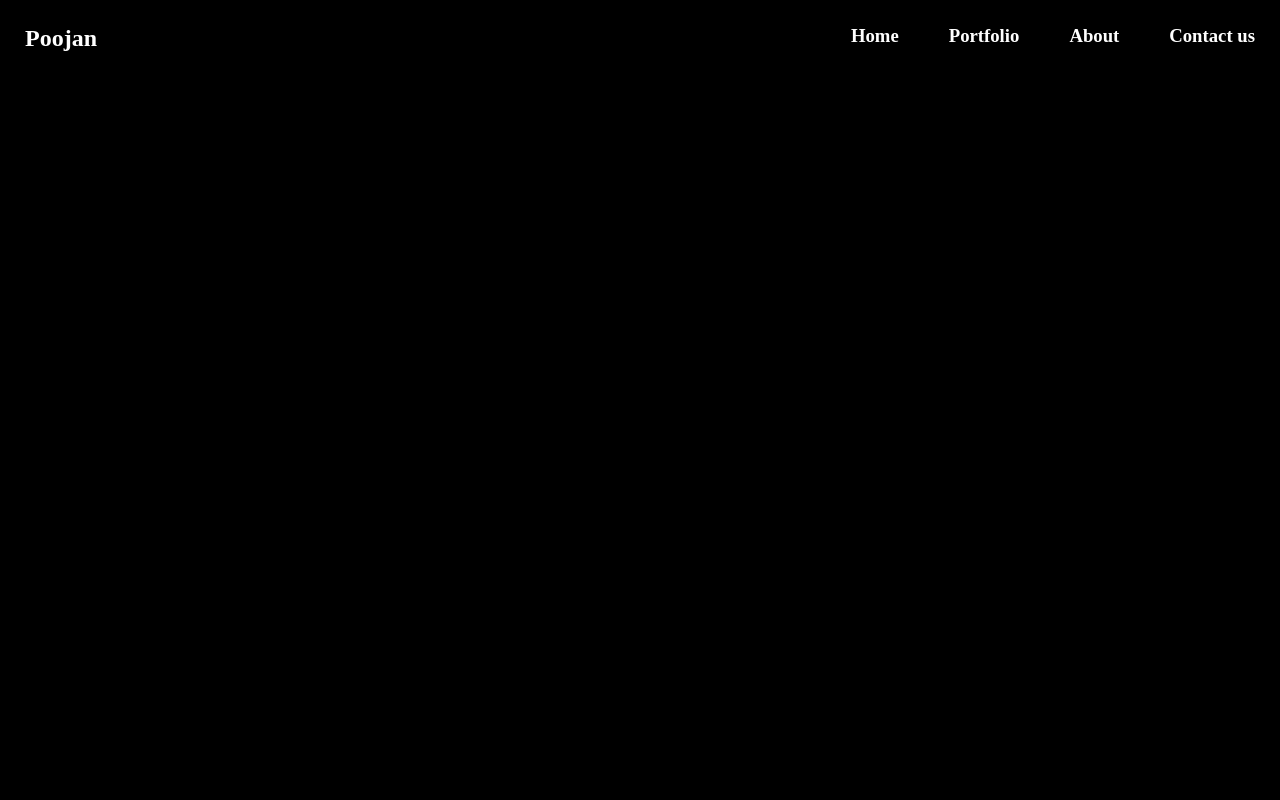
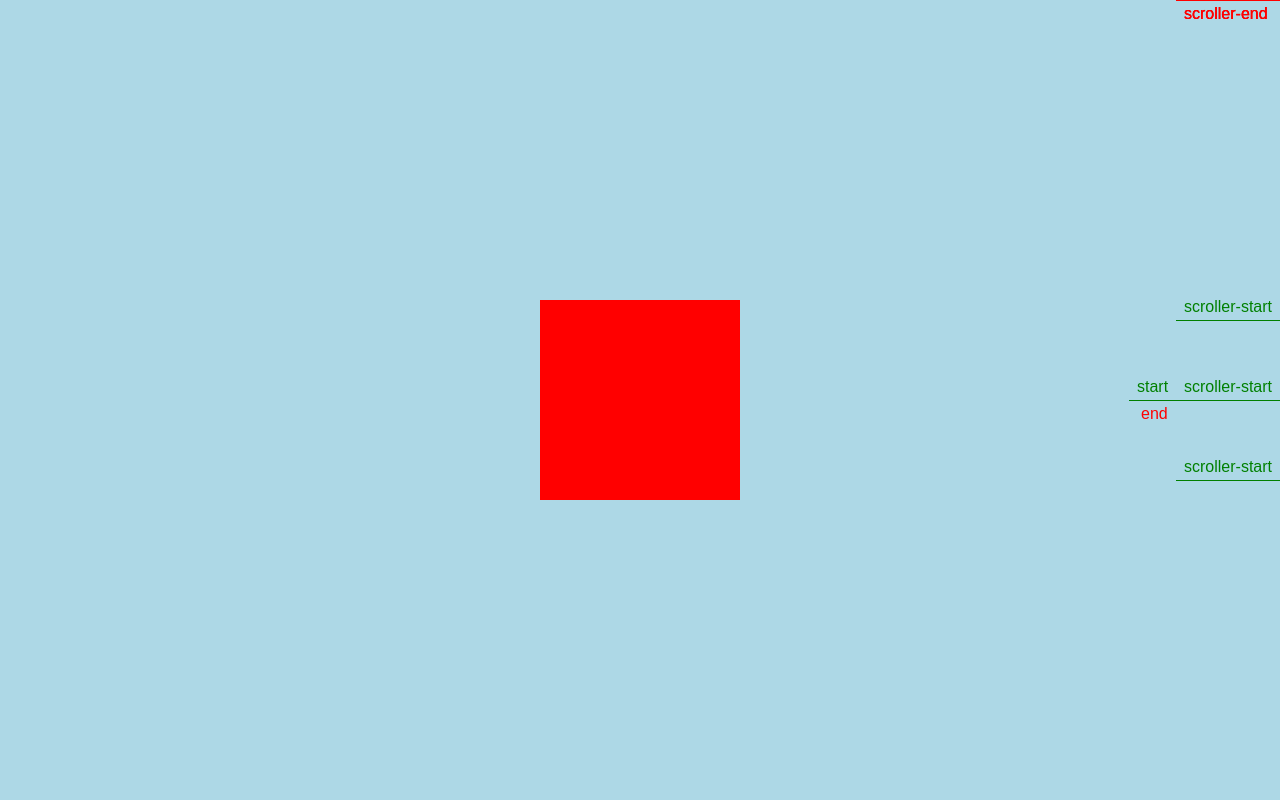
Before and after one commit to i-am-poojan/gsap, a plain HTML site: page index.html in a window 1280 px wide. Shown: the top 800 px of the page. Drawn offline with nearby package versions, Linux system fonts and the light colour scheme.

Commit message:
Basic Scroll Trigger

```diff
--- a/index.html
+++ b/index.html
@@ -1,23 +1,30 @@
 <!DOCTYPE html>
 <html lang="en">
+
 <head>
     <meta charset="UTF-8">
     <meta name="viewport" content="width=device-width, initial-scale=1.0">
     <title>Document</title>
     <link rel="stylesheet" href="style.css">
 </head>
+
 <body>
-   <nav>
-    <h2 class="logo">Poojan</h2>
-    <div class="menuList">
-        <h3>Home</h3>
-        <h3>Portfolio</h3>
-        <h3>About</h3>
-        <h3>Contact us</h3>
+    <div id="page1">
+        <div id="box"></div>
     </div>
-   </nav>
-<h1>Hi I am Poojan Patel</h1>
-    <script src="https://cdnjs.cloudflare.com/ajax/libs/gsap/3.12.5/gsap.min.js" integrity="sha512-7eHRwcbYkK4d9g/6tD/mhkf++eoTHwpNM9woBxtPUBWm67zeAfFC+HrdoE2GanKeocly/VxeLvIqwvCdk7qScg==" crossorigin="anonymous" referrerpolicy="no-referrer"></script>
+    <div id="page2">
+        <div id="box"></div>
+    </div>
+    <div id="page3">
+        <div id="box"></div>
+    </div>
+    <script src="https://cdnjs.cloudflare.com/ajax/libs/gsap/3.12.5/gsap.min.js"
+        integrity="sha512-7eHRwcbYkK4d9g/6tD/mhkf++eoTHwpNM9woBxtPUBWm67zeAfFC+HrdoE2GanKeocly/VxeLvIqwvCdk7qScg=="
+        crossorigin="anonymous" referrerpolicy="no-referrer"></script>
+    <script src="https://cdnjs.cloudflare.com/ajax/libs/gsap/3.12.5/ScrollTrigger.min.js"
+        integrity="sha512-onMTRKJBKz8M1TnqqDuGBlowlH0ohFzMXYRNebz+yOcc5TQr/zAKsthzhuv0hiyUKEiQEQXEynnXCvNTOk50dg=="
+        crossorigin="anonymous" referrerpolicy="no-referrer"></script>
     <script src="script.js"></script>
 </body>
+
 </html>
--- a/script.js
+++ b/script.js
@@ -1,21 +1,40 @@
-const tl=gsap.timeline()
-tl.from(".logo",{
-    y:-20,
-    opacity:0,
+gsap.from("#page1 #box",{
+    scale:0,
+    delay:0,
     duration:1,
-    delay:0.5
+    rotate:360,
+    // scrollTrigger:"#page1 #box"
+    scrollTrigger:{
+        trigger:"#page1 #box",
+        scroller:"body",
+        markers:true,
+        start:"top 40%"
+    }
 })
-tl.from("h3",{
-    y:-20,
-    opacity:0,
-    duration:0.2,
-    delay:0.2,
-    stagger:1
+gsap.from("#page2 #box",{
+    scale:0,
+    delay:0,
+    duration:1,
+    rotate:360,
+    // scrollTrigger:"#page2 #box"
+    scrollTrigger:{
+        trigger:"#page2 #box",
+        scroller:"body",
+        markers:true,
+        start:"top 50%"
+    }
+
 })
-tl.from('h1',{
-    y:-20,
-    opacity:0,
-    delay:0.5,
+gsap.from("#page3 #box",{
+    scale:0,
+    delay:0,
     duration:1,
-    scale:0.2
+    rotate:360,
+    // scrollTrigger:"#page3 #box"
+    scrollTrigger:{
+        trigger:"#page3 #box",
+        scroller:"body",
+        markers:true,
+        start:"top 60%"
+    }
 })
--- a/style.css
+++ b/style.css
@@ -11,19 +11,32 @@ html,body{
 body{
     background-color: black;
 }
-nav{
+#page1{
+    height: 100%;
+    width: 100%;
+    background-color: lightblue;
     display: flex;
-    justify-content: space-between;
-    margin: 25px;
+    justify-content: center;
+    align-items: center;
 }
-.menuList{
+#page2{
+    height: 100%;
+    width: 100%;
+    background-color: rgb(112, 211, 244);
     display: flex;
-    gap: 50px;
+    justify-content: center;
+    align-items: center;
 }
-h1{
-    position: absolute;
-    left: 50%;
-    top:50%;
-    transform: translate(-50%,-50%);
-    font-size: 70px;
+#page3{
+    height: 100%;
+    width: 100%;
+    background-color: rgb(0, 191, 255);
+    display: flex;
+    justify-content: center;
+    align-items: center;
 }
+#box{
+    width: 200px;
+    height: 200px;
+    background-color: red;
+}
```
